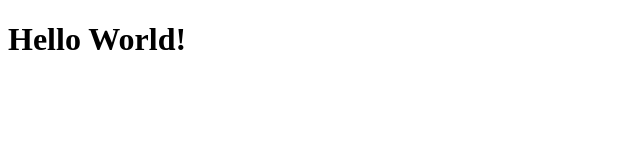
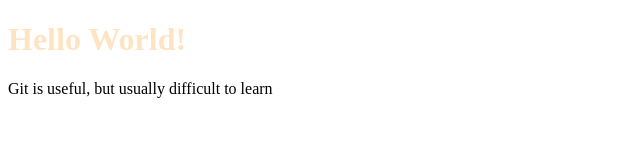
Before and after one commit to supertata/git-studies, a plain HTML site: page index.html in a window 1280 px wide. Shown: the whole page, without its empty margins (0-640 px from the left). Drawn offline with Linux system fonts and the light colour scheme.

Commit message:
added paragraph to index.html file

```diff
--- a/index.html
+++ b/index.html
@@ -4,9 +4,12 @@
     <meta charset="UTF-8">
     <meta name="viewport" content="width=device-width, initial-scale=1.0">
     <title>Laetitia</title>
+<link href="index.css" rel="stylesheet" type="text/css">
+
 </head>
 <body>
     <h1>Hello World!</h1>
+    <p>Git is useful, but usually difficult to learn</p>
 
 </body>
 </html>
```
